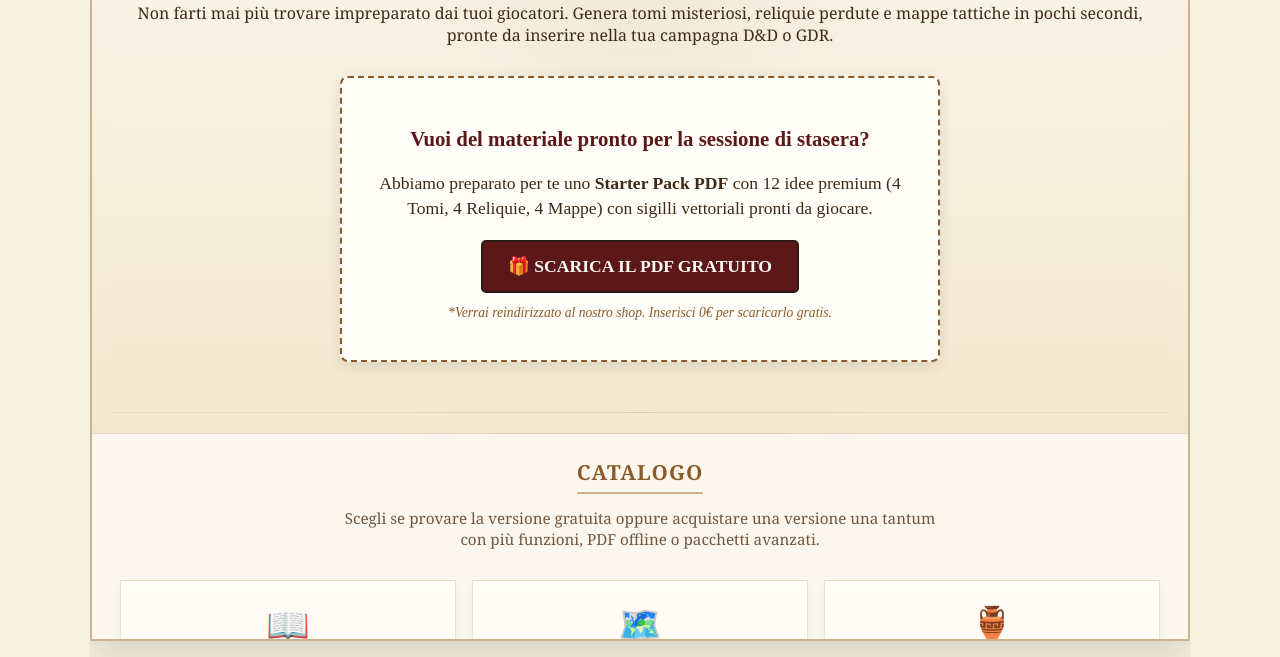
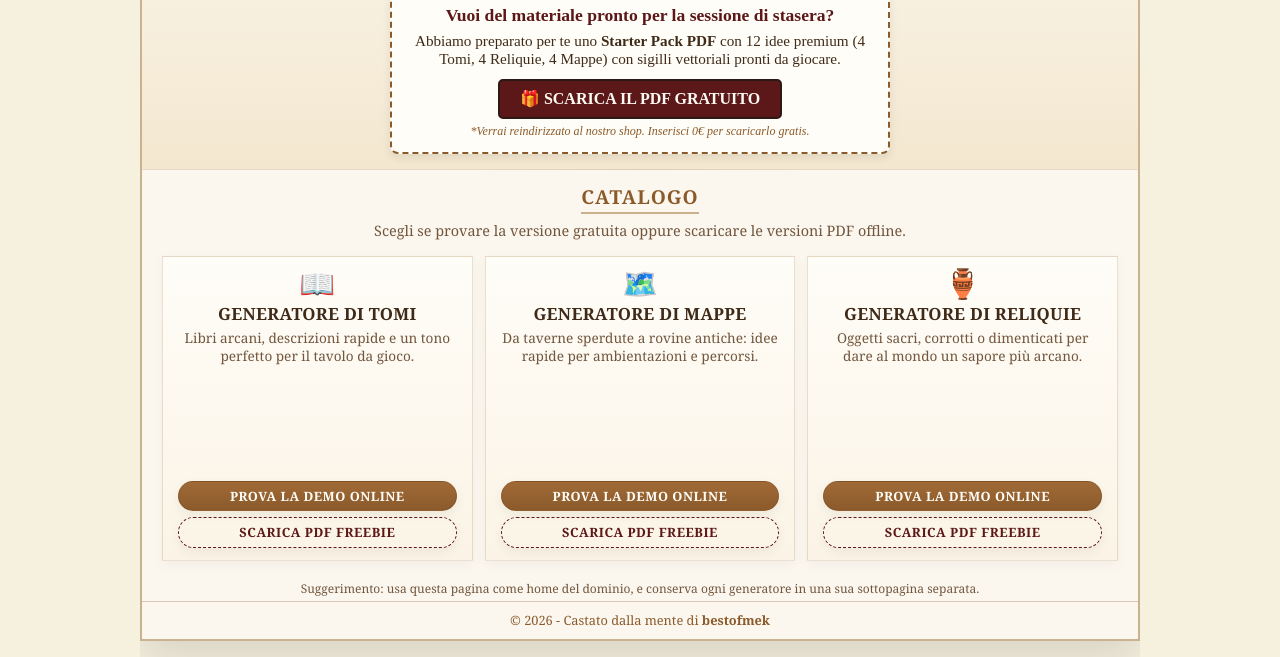
Before and after one commit to bestofmek/generatore-libri, a plain HTML site: page index.html in a window 1280 px wide. Shown: the part 143-800 px from the top of the page. Drawn offline with Linux system fonts and the light colour scheme.

Commit message:
Sistemate dimensioni e scrolling

```diff
--- a/index.html
+++ b/index.html
@@ -26,7 +26,7 @@
       background: radial-gradient(circle at top, rgba(139,90,43,0.08), transparent 40%), var(--bg);
       color: var(--ink);
       font-family: Georgia, "Times New Roman", serif;
-      line-height: 1.4;
+      line-height: 1.3;
       height: 100vh;
       display: flex;
       align-items: center;
@@ -37,118 +37,112 @@
     a { color: inherit; text-decoration: none; }
 
     .page {
-      width: min(1100px, 96vw);
-      max-height: 96vh;
+      width: min(1000px, 96vw); /* Leggermente ristretto per bilanciare gli spazi */
+      height: 96vh; /* Fissato al 96% invece di max-height */
       background: var(--paper);
       border: 2px solid var(--line);
       box-shadow: var(--shadow);
       display: flex;
       flex-direction: column;
-      overflow-y: auto;
+      overflow: hidden; /* Nessun scroll nella page principale su desktop */
     }
 
+    /* Ridotto il padding e margin per far entrare tutto */
     .hero {
-      padding: 24px 20px 20px;
+      padding: 15px 20px 5px;
       text-align: center;
       background: radial-gradient(circle at top, rgba(139,90,43,0.10), transparent 36%), linear-gradient(180deg, #fbf6eb 0%, #f3e7cf 100%);
       border-bottom: 1px solid rgba(139,90,43,0.18);
       flex-shrink: 0;
     }
 
-    .sigil {
-      width: 64px; height: 64px; border: 2px solid var(--accent); border-radius: 50%;
-      display: grid; place-items: center; margin: 0 auto 10px; font-size: 1.5rem;
-      color: var(--accent); background: rgba(255,255,255,0.35);
+    h1 { margin: 0; font-size: clamp(1.6rem, 3vw, 2.2rem); text-transform: uppercase; letter-spacing: 1px; color: var(--accent); }
+    .hero > p { margin: 5px auto 0; max-width: 720px; color: var(--muted); font-size: 0.95rem; }
+
+    /* Compatto il box Funnel per salvare spazio verticale */
+    .funnel-box {
+      background-color: #fffdf7;
+      border: 2px dashed #8b5a2b;
+      border-radius: 8px;
+      padding: 12px 20px;
+      margin: 10px auto;
+      max-width: 500px;
+      text-align: center;
+      box-shadow: 0 4px 10px rgba(0,0,0,0.08);
     }
+    .funnel-box p.title { font-family: 'Cinzel', serif; font-size: 1.1rem; font-weight: bold; margin: 0 0 5px; color: #5c1818; }
+    .funnel-box p.desc { font-family: 'Crimson Text', serif; font-size: 0.95rem; margin: 0 0 10px; line-height: 1.2; }
+    .funnel-box a { display: inline-block; background-color: #5c1818; color: #fdfaf3; padding: 8px 20px; font-family: 'Cinzel', serif; font-size: 1rem; font-weight: bold; border: 2px solid #2c1a16; border-radius: 5px; transition: all 0.3s ease; }
+    .funnel-box p.note { font-family: 'Crimson Text', serif; font-size: 0.75rem; margin: 5px 0 0; color: #8b5a2b; font-style: italic; }
 
-    h1 { margin: 0; font-size: clamp(1.8rem, 3.5vw, 2.8rem); text-transform: uppercase; letter-spacing: 1px; color: var(--accent); }
-    .subtitle { margin: 8px auto 0; max-width: 720px; color: var(--muted); font-size: 1rem; }
-    .nav { display: flex; justify-content: center; padding: 16px 18px 0; }
-
-    .btn { display: inline-flex; align-items: center; justify-content: center; gap: 8px; padding: 10px 24px; border-radius: 999px; border: 1px solid rgba(90,58,31,0.22); background: #fff9ef; color: var(--accent-2); font-size: 0.95rem; box-shadow: 0 4px 12px rgba(0,0,0,0.06); transition: all .2s ease; text-transform: uppercase; letter-spacing: .5px; font-weight: bold; }
+    .btn { display: inline-flex; align-items: center; justify-content: center; gap: 8px; padding: 8px 16px; border-radius: 999px; border: 1px solid rgba(90,58,31,0.22); background: #fff9ef; color: var(--accent-2); font-size: 0.85rem; box-shadow: 0 4px 12px rgba(0,0,0,0.06); transition: all .2s ease; text-transform: uppercase; letter-spacing: .5px; font-weight: bold; }
     .btn:hover { transform: translateY(-1px); box-shadow: 0 8px 20px rgba(0,0,0,0.10); background: #fff2da; }
     .btn.primary { background: linear-gradient(180deg, #a06a36 0%, #8b5a2b 100%); color: #fffdf7; border-color: rgba(90,58,31,0.22); }
     .btn.primary:hover { background: linear-gradient(180deg, #ad7540 0%, #995f2c 100%); }
 
-    .section { padding: 24px 28px; flex-grow: 1; display: flex; flex-direction: column; justify-content: center; }
-    .section-header { text-align: center; margin-bottom: 20px; }
-    .section h2 { margin: 0 0 6px; color: var(--accent); font-size: 1.3rem; text-transform: uppercase; letter-spacing: 1px; display: inline-block; border-bottom: 2px solid var(--line); padding-bottom: 4px; }
-    .section p.desc { margin: 8px auto 0; color: var(--muted); max-width: 600px; text-align: center; font-size: 0.95rem; }
+    .section { padding: 15px 20px; flex-grow: 1; display: flex; flex-direction: column; justify-content: center; overflow-y: auto; }
+    .section-header { text-align: center; margin-bottom: 10px; }
+    .section h2 { margin: 0 0 4px; color: var(--accent); font-size: 1.2rem; text-transform: uppercase; letter-spacing: 1px; display: inline-block; border-bottom: 2px solid var(--line); padding-bottom: 2px; }
+    .section p.desc { margin: 4px auto 0; color: var(--muted); max-width: 600px; text-align: center; font-size: 0.9rem; }
 
-    .grid { display: grid; grid-template-columns: repeat(3, minmax(0, 1fr)); gap: 16px; margin-top: 10px; }
+    .grid { display: grid; grid-template-columns: repeat(3, minmax(0, 1fr)); gap: 12px; margin-top: 5px; flex-grow: 1; }
 
-    .card { border: 1px solid rgba(139,90,43,0.18); background: linear-gradient(180deg, #fffdf8 0%, #fbf4e6 100%); padding: 18px; display: flex; flex-direction: column; text-align: center; transition: all .2s ease; box-shadow: 0 4px 12px rgba(0,0,0,0.04); }
-    .card:hover { transform: translateY(-4px); box-shadow: 0 12px 24px rgba(0,0,0,0.10); background: linear-gradient(180deg, #fffaf1 0%, #f8eddc 100%); z-index: 2; }
+    .card { border: 1px solid rgba(139,90,43,0.18); background: linear-gradient(180deg, #fffdf8 0%, #fbf4e6 100%); padding: 12px 15px; display: flex; flex-direction: column; text-align: center; transition: all .2s ease; box-shadow: 0 4px 12px rgba(0,0,0,0.04); justify-content: space-between; }
+    .card:hover { transform: translateY(-2px); box-shadow: 0 12px 24px rgba(0,0,0,0.10); background: linear-gradient(180deg, #fffaf1 0%, #f8eddc 100%); z-index: 2; }
 
-    .card > div:first-child { flex-grow: 1; display: flex; flex-direction: column; }
-    .card .icon { font-size: 2.2rem; color: var(--accent); margin-bottom: 12px; }
-    .card h3 { margin: 0 0 8px; color: var(--ink); font-size: 1.15rem; text-transform: uppercase; letter-spacing: .3px; }
-    .card p { font-size: 0.9rem; margin: 0 0 16px; color: var(--muted); line-height: 1.5; flex-grow: 1; }
+    .card .icon { font-size: 1.8rem; color: var(--accent); margin-bottom: 6px; line-height: 1; }
+    .card h3 { margin: 0 0 4px; color: var(--ink); font-size: 1.05rem; text-transform: uppercase; letter-spacing: .3px; }
+    .card p { font-size: 0.85rem; margin: 0 0 10px; color: var(--muted); line-height: 1.3; }
 
-    .card .actions { display: flex; flex-direction: column; gap: 8px; margin-top: auto; }
-    .card .btn { width: 100%; padding: 8px 12px; font-size: 0.9rem; }
+    .card .actions { display: flex; flex-direction: column; gap: 6px; }
+    .card .btn { width: 100%; padding: 6px 10px; font-size: 0.8rem; }
 
-    .note-container { min-height: 38px; display: flex; flex-direction: column; justify-content: flex-start; gap: 2px; margin-top: 4px; }
-    .mini-note { font-size: 0.78rem; line-height: 1.3; color: var(--muted); text-align: left; padding-left: 2px; }
-    .mini-note.premium { color: var(--accent-2); }
+    .small { font-size: 0.75rem; color: var(--muted); padding: 5px 20px; text-align: center; flex-shrink: 0; margin: 0; }
 
-    .small { font-size: 0.82rem; color: var(--muted); padding: 12px 28px 20px; text-align: center; flex-shrink: 0; margin: 0; }
+    .footer-crediti {
+      margin-top: auto;
+      padding: 10px;
+      font-size: 0.8rem;
+      color: #8b5a2b;
+      border-top: 1px solid rgba(139, 90, 43, 0.3);
+      text-align: center;
+      flex-shrink: 0;
+      background: var(--paper);
+    }
+    .footer-crediti p { margin: 0; }
 
     /* REGOLE PER SMARTPHONE */
     @media (max-width: 900px) {
       html, body { height: auto; display: block; overflow: visible; background: var(--paper); }
-      .page { width: 100%; max-height: none; margin: 0; border: none; box-shadow: none; overflow: visible; }
-      .grid { grid-template-columns: 1fr; gap: 20px; }
-      .hero { padding: 30px 16px 20px; }
-      .section { padding: 24px 16px; }
-      .card { min-height: auto; padding: 20px; }
+      .page { width: 100%; height: auto; margin: 0; border: none; box-shadow: none; overflow: visible; }
+      .grid { grid-template-columns: 1fr; gap: 15px; }
+      .hero { padding: 20px 16px 10px; }
+      .section { padding: 15px 16px; overflow: visible; }
+      .card { min-height: auto; padding: 15px; }
       .card:hover { transform: none; }
-      .note-container { min-height: auto; }
-    }
-
-    .footer-crediti {
-      margin-top: auto; /* Lo spinge sempre verso il fondo */
-      margin-bottom: 10px;
-      padding-top: 15px;
-      font-size: 0.85rem;
-      color: #8b5a2b;
-      border-top: 1px solid rgba(139, 90, 43, 0.3);
-      text-align: center;
-      flex-shrink: 0; /* Impedisce che venga schiacciato o sbordi */
     }
   </style>
 </head>
 <body>
   <main class="page">
     <header class="hero">
-        <div class="hero">
-            <h1>Arcane Generators</h1>
-            <p>Non farti mai più trovare impreparato dai tuoi giocatori. Genera tomi misteriosi, reliquie perdute e mappe tattiche in pochi secondi, pronte da inserire nella tua campagna D&D o GDR.</p>
+        <h1>Arcane Generators</h1>
+        <p>Non farti mai più trovare impreparato dai tuoi giocatori. Genera tomi misteriosi, reliquie perdute e mappe tattiche in pochi secondi, pronte da inserire nella tua campagna D&D o GDR.</p>
 
-            <!-- NUOVO BLOCCO FUNNEL GRATUITO -->
-            <div style="background-color: #fffdf7; border: 2px dashed #8b5a2b; border-radius: 8px; padding: 25px; margin: 30px auto; max-width: 600px; text-align: center; box-shadow: 0 4px 15px rgba(0,0,0,0.1);">
-                <p style="font-family: 'Cinzel', serif; font-size: 1.3rem; font-weight: bold; margin-bottom: 10px; color: #5c1818;">
-                    Vuoi del materiale pronto per la sessione di stasera?
-                </p>
-                <p style="font-family: 'Crimson Text', serif; font-size: 1.1rem; margin-bottom: 20px;">
-                    Abbiamo preparato per te uno <strong>Starter Pack PDF</strong> con 12 idee premium (4 Tomi, 4 Reliquie, 4 Mappe) con sigilli vettoriali pronti da giocare.
-                </p>
-                <a href="https://ko-fi.com/s/dd70b4fb0e" target="_blank"
-                   style="display: inline-block; background-color: #5c1818; color: #fdfaf3; padding: 12px 25px; font-family: 'Cinzel', serif; font-size: 1.1rem; font-weight: bold; text-decoration: none; border: 2px solid #2c1a16; border-radius: 5px; transition: all 0.3s ease;">
-                    🎁 SCARICA IL PDF GRATUITO
-                </a>
-                <p style="font-family: 'Crimson Text', serif; font-size: 0.85rem; margin-top: 10px; color: #8b5a2b; font-style: italic;">
-                    *Verrai reindirizzato al nostro shop. Inserisci 0€ per scaricarlo gratis.
-                </p>
-            </div>
-            <!-- FINE BLOCCO FUNNEL -->
+        <!-- NUOVO BLOCCO FUNNEL GRATUITO -->
+        <div class="funnel-box">
+            <p class="title">Vuoi del materiale pronto per la sessione di stasera?</p>
+            <p class="desc">Abbiamo preparato per te uno <strong>Starter Pack PDF</strong> con 12 idee premium (4 Tomi, 4 Reliquie, 4 Mappe) con sigilli vettoriali pronti da giocare.</p>
+            <a href="https://ko-fi.com/s/dd70b4fb0e" target="_blank">🎁 SCARICA IL PDF GRATUITO</a>
+            <p class="note">*Verrai reindirizzato al nostro shop. Inserisci 0€ per scaricarlo gratis.</p>
         </div>
+        <!-- FINE BLOCCO FUNNEL -->
     </header>
 
     <section class="section" id="catalogo">
       <div class="section-header">
         <h2>Catalogo</h2>
-        <p class="desc">Scegli se provare la versione gratuita oppure acquistare una versione una tantum con più funzioni, PDF offline o pacchetti avanzati.</p>
+        <p class="desc">Scegli se provare la versione gratuita oppure scaricare le versioni PDF offline.</p>
       </div>
 
       <div class="grid">
@@ -159,12 +153,8 @@
             <p>Libri arcani, descrizioni rapide e un tono perfetto per il tavolo da gioco.</p>
           </div>
           <div class="actions">
-            <a class="btn primary" href="tomi/generatore-tomi.html">Versione Free</a>
-            <a class="btn" href="https://ko-fi.com/bestofmek/shop" target="_blank" rel="noopener">Premium una tantum</a>
-            <div class="note-container">
-              <div class="mini-note">Free: generazione rapida, descrizioni base.</div>
-              <div class="mini-note premium">Premium: PDF offline, più risultati, più varietà.</div>
-            </div>
+            <a class="btn primary" href="tomi/generatore-tomi.html">Prova la Demo Online</a>
+            <a class="btn premium" href="https://ko-fi.com/s/dd70b4fb0e" target="_blank" style="background-color: transparent; color: #5c1818; border: 1px dashed #5c1818;">Scarica PDF Freebie</a>
           </div>
         </article>
 
@@ -175,12 +165,8 @@
             <p>Da taverne sperdute a rovine antiche: idee rapide per ambientazioni e percorsi.</p>
           </div>
           <div class="actions">
-            <a class="btn primary" href="mappe/generatore-mappe.html">Versione Free</a>
-            <a class="btn" href="https://ko-fi.com/bestofmek/shop" target="_blank" rel="noopener">Premium una tantum</a>
-            <div class="note-container">
-              <div class="mini-note">Free: location essenziali, spunti di viaggio.</div>
-              <div class="mini-note premium">Premium: varianti avanzate, dettagli, export.</div>
-            </div>
+            <a class="btn primary" href="mappe/generatore-mappe.html">Prova la Demo Online</a>
+            <a class="btn premium" href="https://ko-fi.com/s/dd70b4fb0e" target="_blank" style="background-color: transparent; color: #5c1818; border: 1px dashed #5c1818;">Scarica PDF Freebie</a>
           </div>
         </article>
 
@@ -191,12 +177,8 @@
             <p>Oggetti sacri, corrotti o dimenticati per dare al mondo un sapore più arcano.</p>
           </div>
           <div class="actions">
-            <a class="btn primary" href="reliquie/generatore-reliquie.html">Versione Free</a>
-            <a class="btn" href="https://ko-fi.com/bestofmek/shop" target="_blank" rel="noopener">Premium una tantum</a>
-            <div class="note-container">
-              <div class="mini-note">Free: reliquie base, rarità semplice, usi diretti.</div>
-              <div class="mini-note premium">Premium: leggende, attributi extra, varianti.</div>
-            </div>
+            <a class="btn primary" href="reliquie/generatore-reliquie.html">Prova la Demo Online</a>
+            <a class="btn premium" href="https://ko-fi.com/s/dd70b4fb0e" target="_blank" style="background-color: transparent; color: #5c1818; border: 1px dashed #5c1818;">Scarica PDF Freebie</a>
           </div>
         </article>
       </div>
@@ -205,7 +187,7 @@
     <div class="small">Suggerimento: usa questa pagina come home del dominio, e conserva ogni generatore in una sua sottopagina separata.</div>
 
     <div class="footer-crediti">
-            <p>© 2026 - Castato dalla mente di <strong>bestofmek</strong></p>
+        <p>© 2026 - Castato dalla mente di <strong>bestofmek</strong></p>
     </div>
   </main>
 </body>
```
